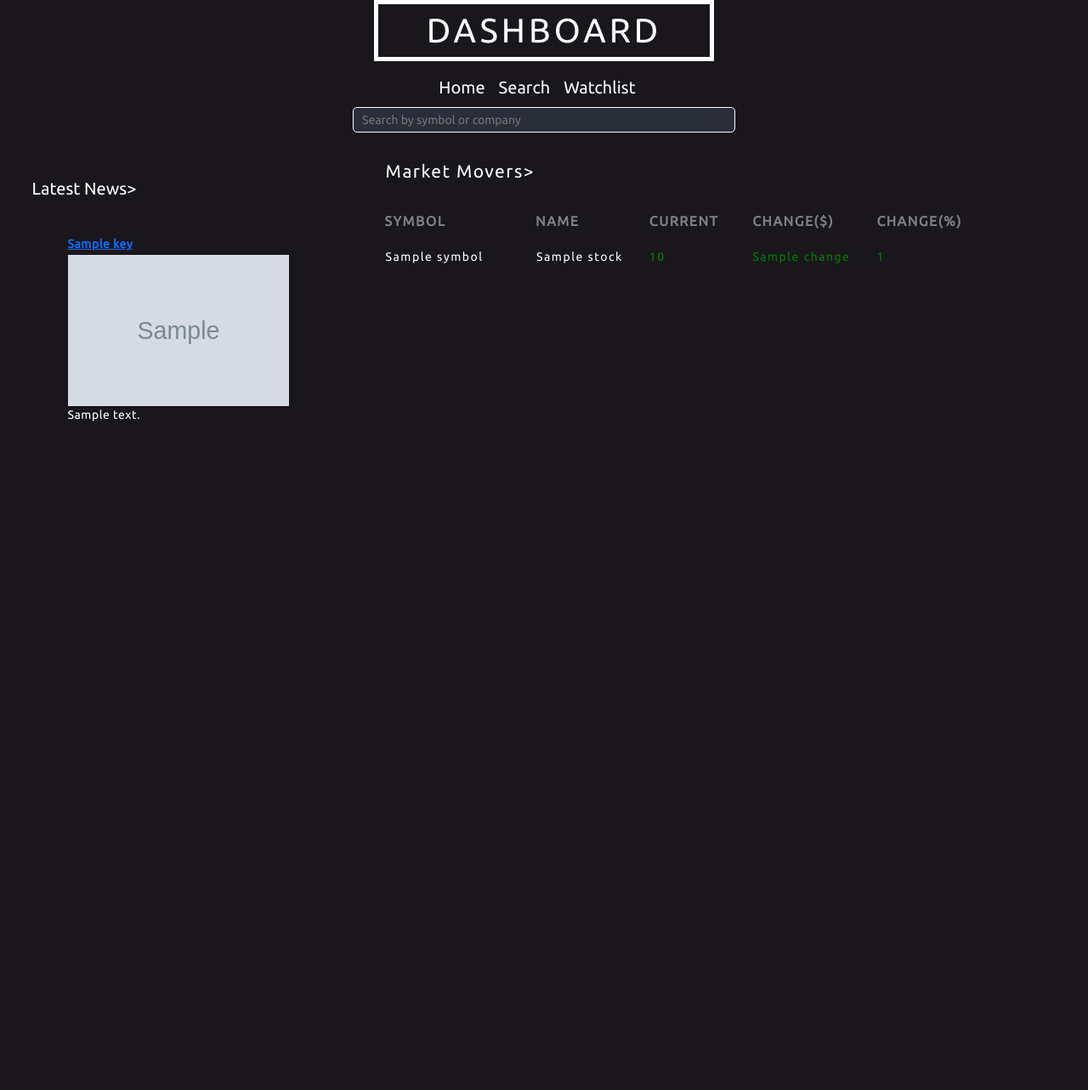
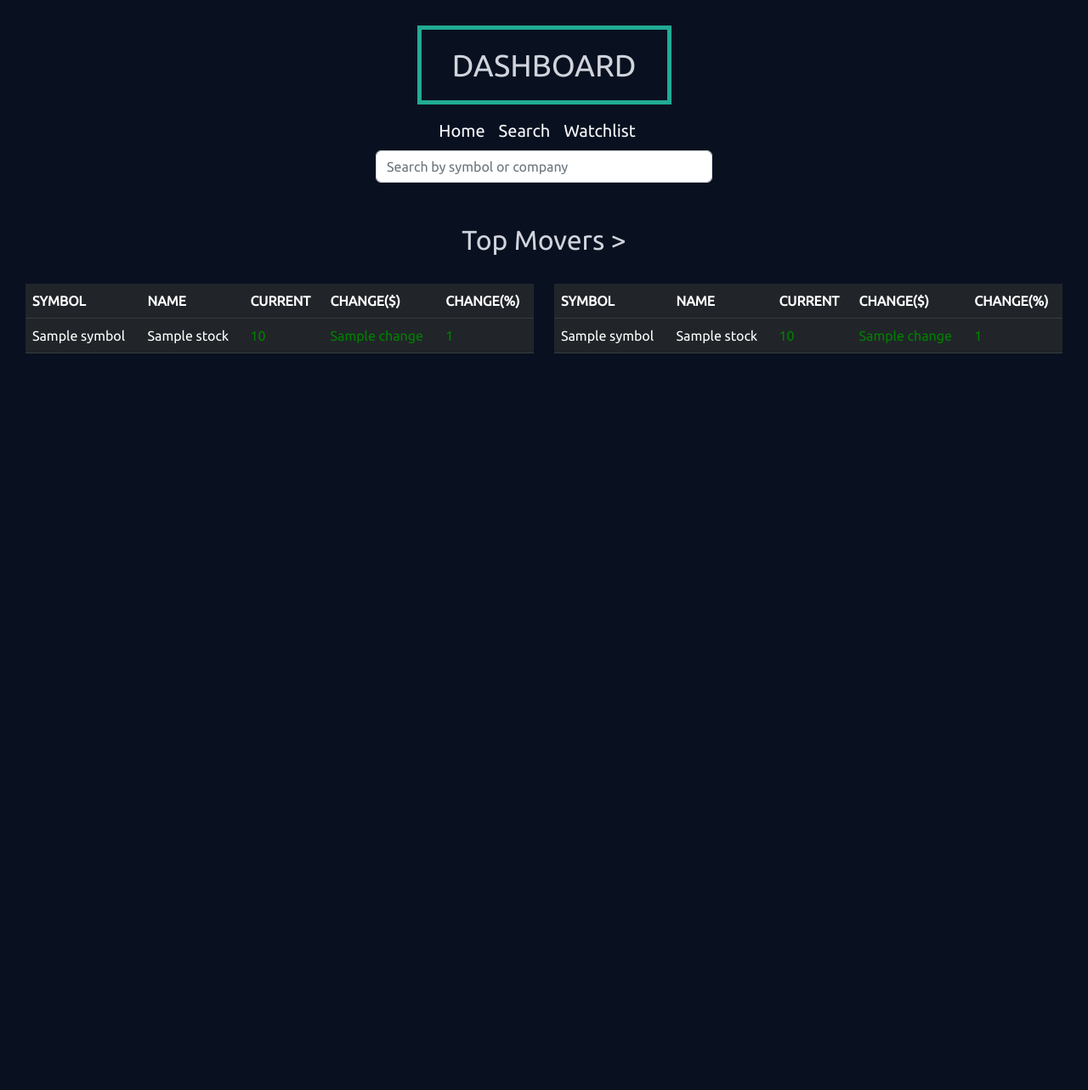
Before and after one commit to Patrick-Culley/django-practice, a Django app: template mytestsite/polls/templates/polls/index.html in a window 1280 px wide. Shown: the whole page at 85% size. After the commit the page ends 416 px from the top, so only its background shows below. Run offline with Django 4.2, Linux system fonts and the light colour scheme; the template is opened without the code that fills it: most values are stand-ins (such as "Sample title", 1, 10 or a date in 2020); grey boxes marked "Sample" are stand-in pictures.

Commit message:
complete home page bootstrap and search bar

```diff
--- a/mytestsite/polls/static/polls/search.css
+++ b/mytestsite/polls/static/polls/search.css
@@ -1,5 +1,5 @@
 html body {
-    background: black !important;
+    background: #091121 !important;
     margin: 30px !important;
     color: #d1d4dc;
     font-family: 'Ubuntu', sans-serif;
--- a/mytestsite/polls/static/polls/style.css
+++ b/mytestsite/polls/static/polls/style.css
@@ -172,3 +172,7 @@ form {
     height: 200px;
     width: 500px;
 }
+
+.top-movers {
+    color: black ;
+}
--- a/mytestsite/polls/templates/polls/index.html
+++ b/mytestsite/polls/templates/polls/index.html
@@ -4,8 +4,8 @@
 <head>
     <link rel="preconnect" href="https://fonts.googleapis.com">
     <link rel="preconnect" href="https://fonts.gstatic.com" crossorigin>
-    <link rel="stylesheet" href="{% static 'polls/style.css' %}">
     <link href="https://fonts.googleapis.com/css2?family=Ubuntu&display=swap" rel="stylesheet">
+    <link rel="stylesheet" href="{% static 'polls/search.css' %}">
     <link href="https://cdn.jsdelivr.net/npm/bootstrap@5.2.0/dist/css/bootstrap.min.css" rel="stylesheet" integrity="sha384-gH2yIJqKdNHPEq0n4Mqa/HGKIhSkIHeL5AyhkYV8i59U5AR6csBvApHHNl/vI1Bx" crossorigin="anonymous">
     <title>{% block title %}Stock Dash{% endblock %}</title>
 </head>
@@ -13,16 +13,26 @@
 
 <div class="container-fluid">
     {% include "polls/header.html" %}
-
+</div>
+<!--
 <div id="composites">
     {% block content %}
     {% endblock %}
-</div>
+</div>   -->
 <form name="search" action="search/">
-    <input type="text" name="search" placeholder="Search by symbol or company" class="search" onmouseout="this.value = ''; this.blur();">
+    <div class="row g-3 pb-4 align-items-center">
+        <div class="col"></div>
+        <div class="col">
+            <form class="text-align-center">
+                <input class="form-control" type="text" name="search" placeholder="Search by symbol or company" aria-label="Search">
+            </form>
+        </div>
+        <div class="col"></div>
+    </div>
+    <!-- <input type="text" name="search"   class="search" onmouseout="this.value = ''; this.blur();"> -->
 </form>
     <div class="content">
-        <div class="sidebar">
+        <!-- <div class="sidebar">
             <div class="news-head">Latest News><br><br></div>
             <ul>
                 {% for key in news.feed %}
@@ -38,26 +48,22 @@
                     <br>
                 {% endfor %}
             </ul>
-        </div>
-        <div class="main">
+        </div> -->
+        <div class="main pt-4">
             <div class="most_traded">
-                <table>
-                    <thead>
-                        <tr>
-                            <td>
-                                Market Movers>
-                            </td>
-                        </tr>
-                    </thead>
+                <h2 class="text-center top-movers">Top Movers ></h2>
+                <br>
+                <div class="row">
+                <div class="col-md-6">
+                <table class="table table-dark">
                     <tr>
-
-                        <th>SYMBOL</th>
-                        <th>NAME</th>
-                        <th class="prices">CURRENT</th>
-                        <th class="prices">CHANGE($)</th>
-                        <th class="prices">CHANGE(%)</th>
+                        <th scope="col">SYMBOL</th>
+                        <th scope="col">NAME</th>
+                        <th scope="col"class="prices">CURRENT</th>
+                        <th scope="col"class="prices">CHANGE($)</th>
+                        <th scope="col"class="prices">CHANGE(%)</th>
                     </tr>
-                    {% for stock in hi_volume %}
+                    {% for stock in hi_volume|slice:15 %}
                     <tr>
                         <td>{{stock.symbol}}</td>
                         <td>{{stock.name}}</td>
@@ -70,16 +76,37 @@
                         <td style="color:green" class="prices">{{stock.change}}</td>
                         <td style="color:green" class="prices">{{stock.changesPercentage}}</td>
                         {% endif %}
-                        <!-- <td>
-                            <div>
-                                <canvas id="chart" width="300" height="100"></canvas>
-                                {% block graphs %}
-                                {% endblock %}
-                            </div>
-                        </td> -->
-                        {% endfor %}
                     </tr>
+                    {% endfor %}
                 </table>
+                </div>
+                <div class="col-md-6">
+                <table class="table table-dark">
+                    <tr>
+                        <th scope="col">SYMBOL</th>
+                        <th scope="col">NAME</th>
+                        <th scope="col"class="prices">CURRENT</th>
+                        <th scope="col"class="prices">CHANGE($)</th>
+                        <th scope="col"class="prices">CHANGE(%)</th>
+                    </tr>
+                    {% for stock in hi_volume|slice:"15:30" %}
+                    <tr>
+                        <td>{{stock.symbol}}</td>
+                        <td>{{stock.name}}</td>
+                        {% if stock.change < 0 %}
+                        <td style="color:red" class="prices">{{stock.price}}</td>
+                        <td style="color:red" class="prices">{{stock.change}}</td>
+                        <td style="color:red" class="prices">{{stock.changesPercentage}}</td>
+                        {% else %}
+                        <td style="color:green" class="prices">{{stock.price}}</td>
+                        <td style="color:green" class="prices">{{stock.change}}</td>
+                        <td style="color:green" class="prices">{{stock.changesPercentage}}</td>
+                        {% endif %}
+                    </tr>
+                    {% endfor %}
+                </table>
+                </div>
+                </div>
             </div>
         </div>
     </div>
```
Also changed, not shown: mytestsite/polls/templates/polls/results.html (+11 -27 lines), mytestsite/db.sqlite3, mytestsite/polls/views.py (line endings or trailing spaces).
